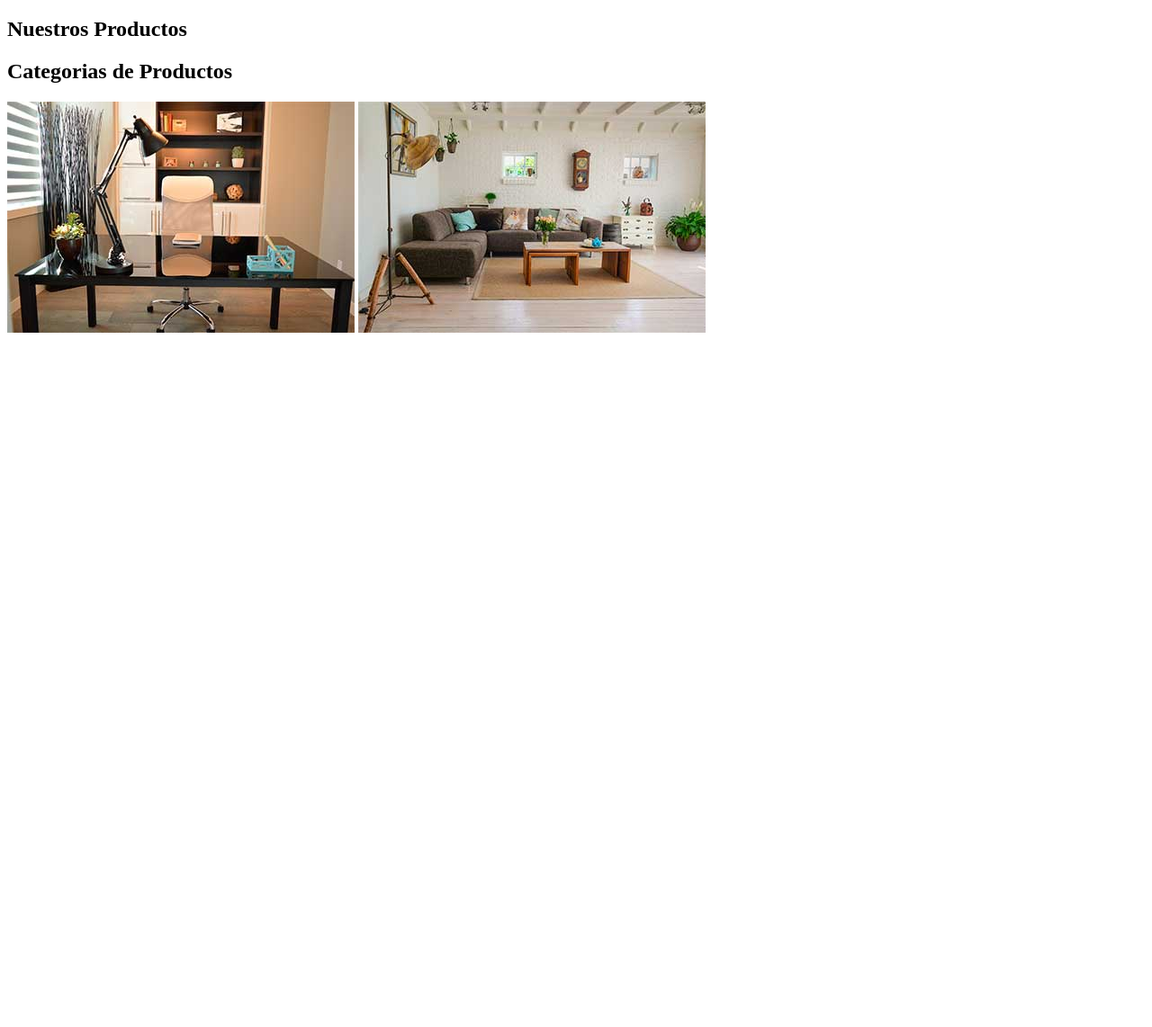
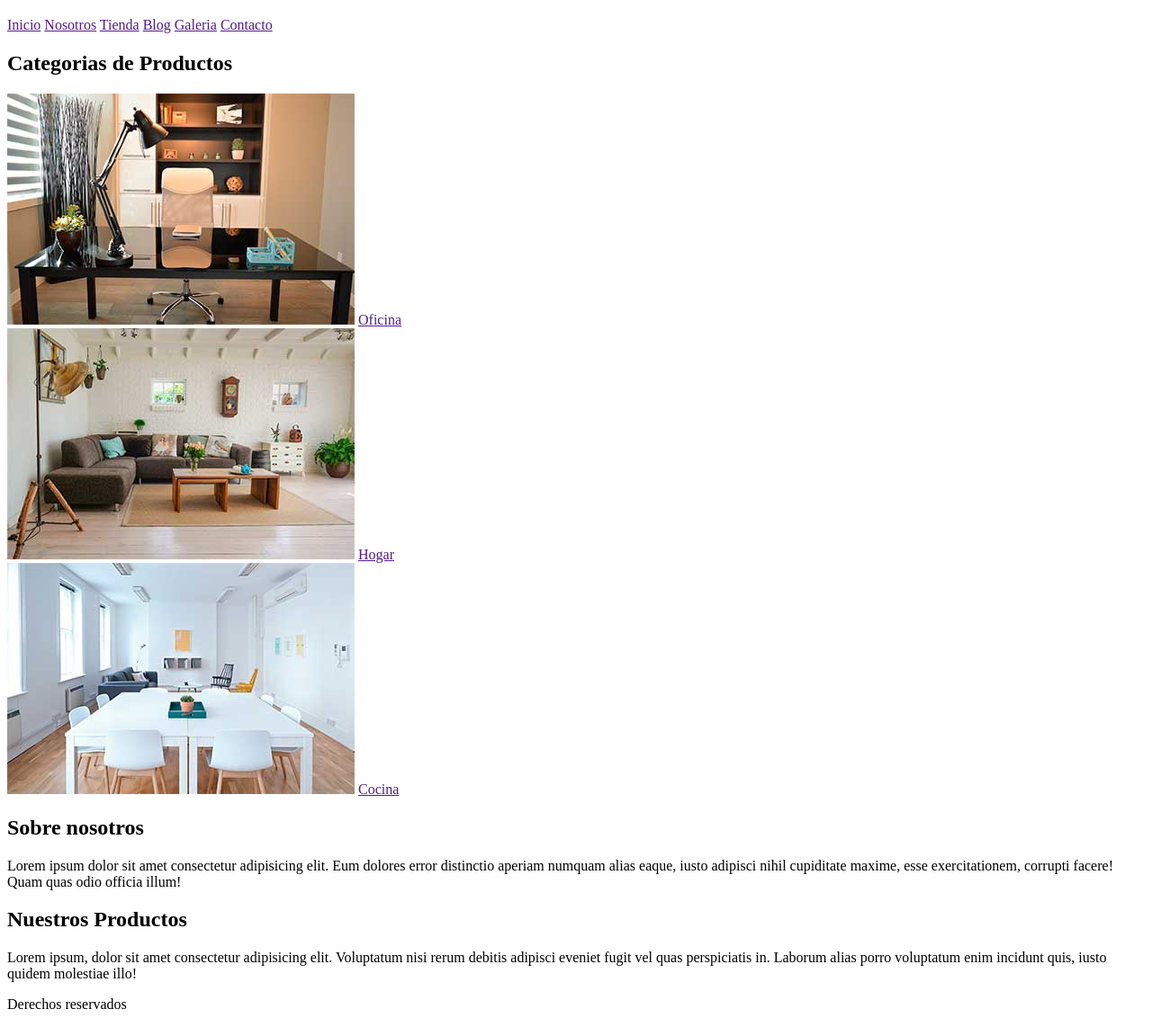
Before and after one commit to GuillermoMayoral/Tienda_de_Muebles-Udemy, a plain HTML site: page index.html in a window 1280 px wide. Shown: the part 61-1203 px from the top of the page at 90% size. Before the commit the page ends 800 px from the top, so only its background shows below. Drawn offline with Linux system fonts and the light colour scheme.

Commit message:
estructurando html

```diff
--- a/index.html
+++ b/index.html
@@ -8,11 +8,51 @@
 </head>
 
 <body>
-    <h1>Tienda de Muebls</h1>
-    <h2>Nuestros Productos</h2>
-    <h2>Categorias de Productos</h2>
-    <img src="assets/img/categoria1.jpg" alt="Imagen de categorias de productos, de un escritorio.">
-    <img src="assets/img/categoria2.jpg" alt="Imagen de categorias de productos, de una sala.">
+    <header>
+        <h1>Tienda de Muebls</h1>
+    </header>
+    <nav>
+        <a href="">Inicio</a>
+        <a href="">Nosotros</a>
+        <a href="">Tienda</a>
+        <a href="">Blog</a>
+        <a href="">Galeria</a>
+        <a href="">Contacto</a>
+    </nav>
+    <main>
+        </section>
+        <section>
+            <h2>Categorias de Productos</h2>
+            <div>
+                <img src="assets/img/categoria1.jpg" alt="">
+                <a href="">Oficina</a>
+            </div>
+            <div>
+                <img src="assets/img/categoria2.jpg" alt="">
+                <a href="">Hogar</a>
+            </div>
+            <div>
+                <img src="assets/img/categoria3.jpg" alt="">
+                <a href="">Cocina</a>
+            </div>
+        </section>
+        <section>
+            <div>
+                <h2>Sobre nosotros</h2>
+                <p>Lorem ipsum dolor sit amet consectetur adipisicing elit. Eum dolores error distinctio aperiam numquam
+                    alias eaque, iusto adipisci nihil cupiditate maxime, esse exercitationem, corrupti facere! Quam quas
+                    odio officia illum!</p>
+            </div>
+        </section>
+        <section>
+            <h2>Nuestros Productos</h2>
+            <p>Lorem ipsum, dolor sit amet consectetur adipisicing elit. Voluptatum nisi rerum debitis adipisci eveniet
+                fugit vel quas perspiciatis in. Laborum alias porro voluptatum enim incidunt quis, iusto quidem
+                molestiae illo!</p>
+    </main>
+    <footer>
+        <p>Derechos reservados</p>
+    </footer>
 </body>
 
 </html>
```
Also changed, not shown: pages/nosotros.html (added, +15 -0 lines).
